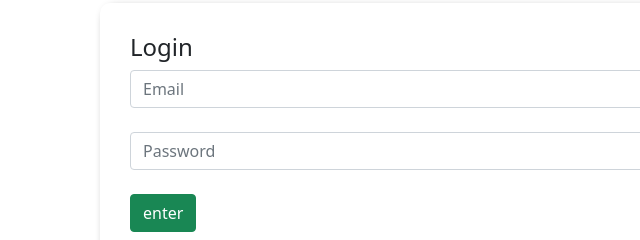
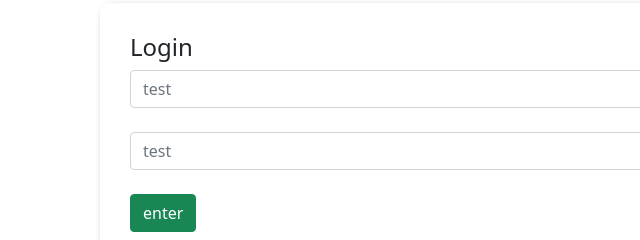
Before and after one commit to defahimmf/bank, a plain HTML site: page index.html in a window 1280 px wide. Shown: the part 195-435 px from the top of the page, 0-640 px from the left. Drawn offline with nearby package versions, Linux system fonts and the light colour scheme.

Commit message:
second commit

```diff
--- a/index.html
+++ b/index.html
@@ -16,9 +16,9 @@
 
         <div class="submit-area">
             <h4>Login</h4>
-            <input type="text" class="form-control" placeholder="Email">
+            <input type="text" class="form-control" placeholder="test">
             <br>
-            <input type="password" name="" id="" class="form-control" placeholder="Password">
+            <input type="password" name="" id="" class="form-control" placeholder="test">
             <br>
             <button id="login" class="btn btn-success">enter</button>
 
```
